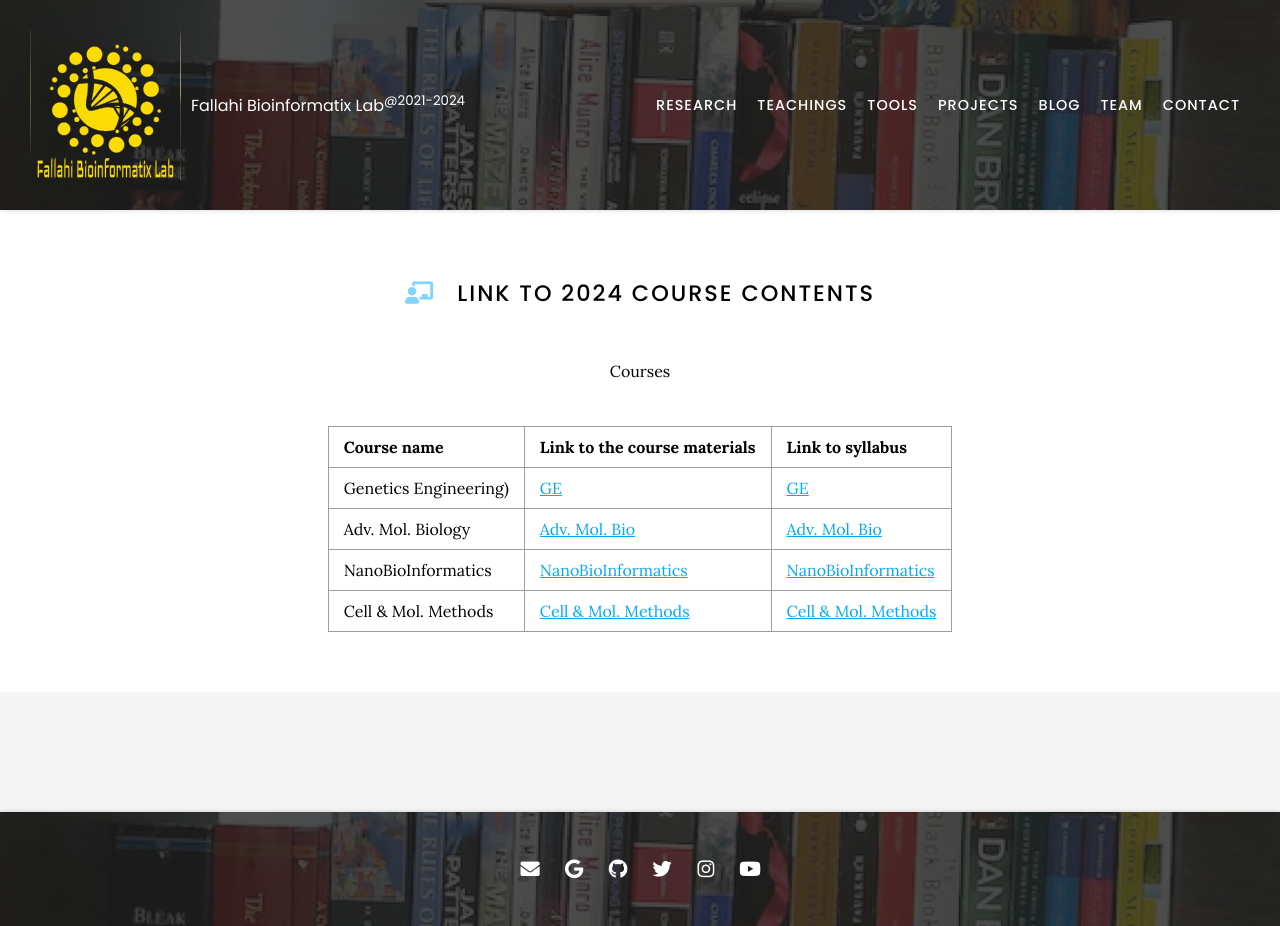
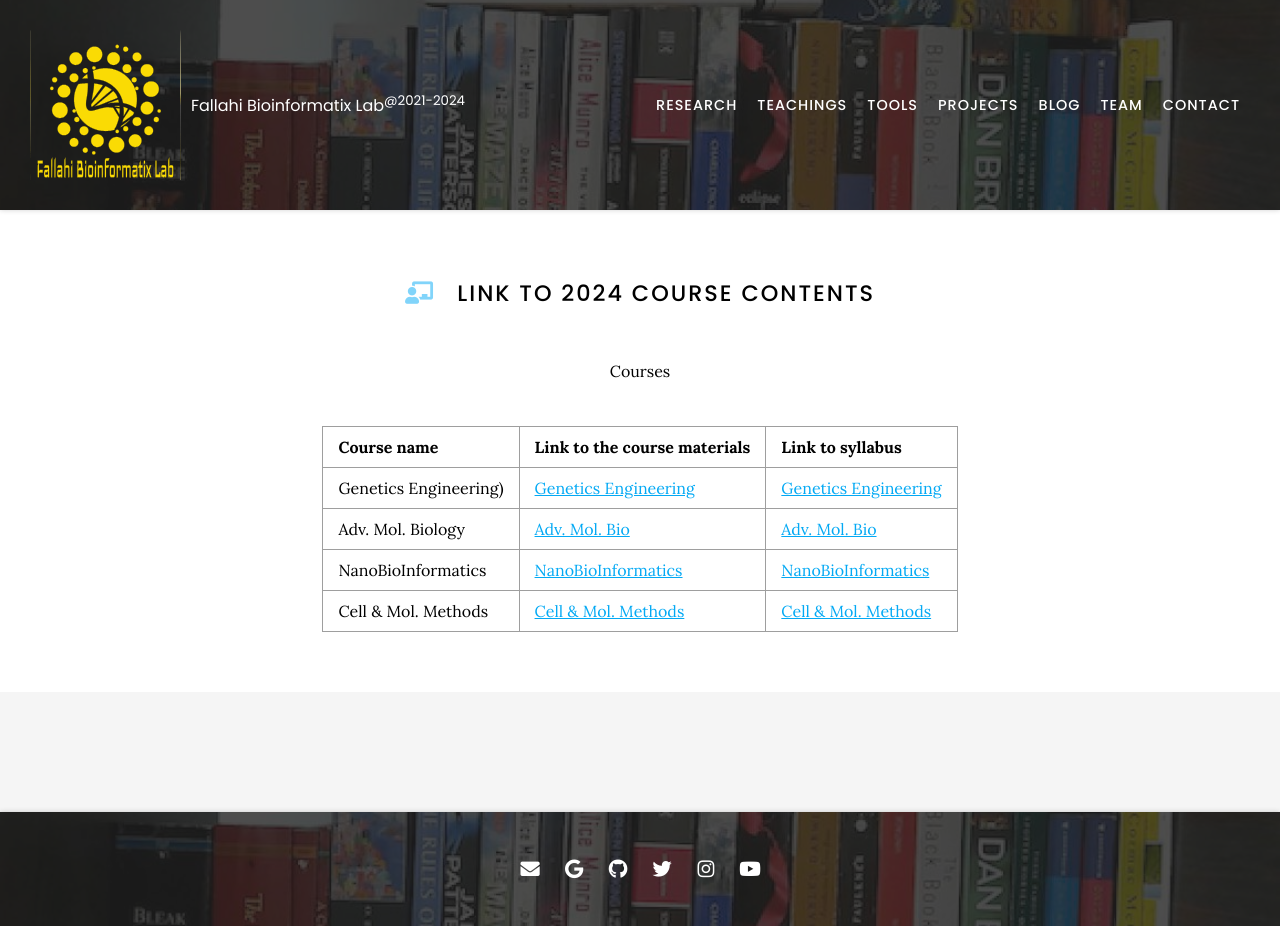
Before and after one commit to Hossein-Fallahi/Fallahi-Bioinformatics-Lab, a Jekyll site: the page built from Teaching/index.md, in a window 1280 px wide. Built offline with Jekyll 4.4.1, drawn with Linux system fonts in a browser that asks for light colours; nearby versions of some CDN libraries.

Commit message:
Update index.md

```diff
--- a/Teaching/index.md
+++ b/Teaching/index.md
@@ -15,7 +15,7 @@
 
 |Course name|	Link to the course materials|	Link to syllabus|
 | :---         |     :---      |          :--- |
-|Genetics Engineering)|	[GE](https://docs.google.com/spreadsheets/u/0/d/1fpiKJ-WMVQmoNc4lJlSeQeTlLad1Lzp7k1ZusvsG25I/edit)|	[GE](https://drive.google.com/file/d/1y8JSD8hfIQETUKbDeZNMkKWB6m1ws1yA/view?usp=sharing)|
+|Genetics Engineering)|	[Genetics Engineering](https://docs.google.com/spreadsheets/u/0/d/1fpiKJ-WMVQmoNc4lJlSeQeTlLad1Lzp7k1ZusvsG25I/edit)|	[Genetics Engineering](https://drive.google.com/file/d/1y8JSD8hfIQETUKbDeZNMkKWB6m1ws1yA/view?usp=sharing)|
 |Adv. Mol. Biology|	[Adv. Mol. Bio](https://docs.google.com/spreadsheets/u/0/d/1S4SY0pgTcgFESI8U7vhl-rD-mh76QpHoizZUkhoFSoA/edit)|	[Adv. Mol. Bio](https://drive.google.com/file/d/1GjHaOP9l3igo8l5X5ZuFOlM68ViQUgiJ/view?usp=sharing)|
 |NanoBioInformatics|	[NanoBioInformatics](https://docs.google.com/spreadsheets/d/1sl7o6rG-Elo041N170dXAGUlCxBxZtb7tpTuklbiwo4/edit?usp=drive_link)|	[NanoBioInformatics]()|
 |Cell & Mol. Methods|	[Cell & Mol. Methods](https://docs.google.com/spreadsheets/u/0/d/1JFPB4lk2YJFtb3NQLwNcAaLns-3v9jYhbQAJufPPVTs/edit)|	[Cell & Mol. Methods](https://drive.google.com/file/d/1cLRmsMCXwrBVvUPLhGOdAkSWW1LJ8aPr/view?usp=sharing)|
```
